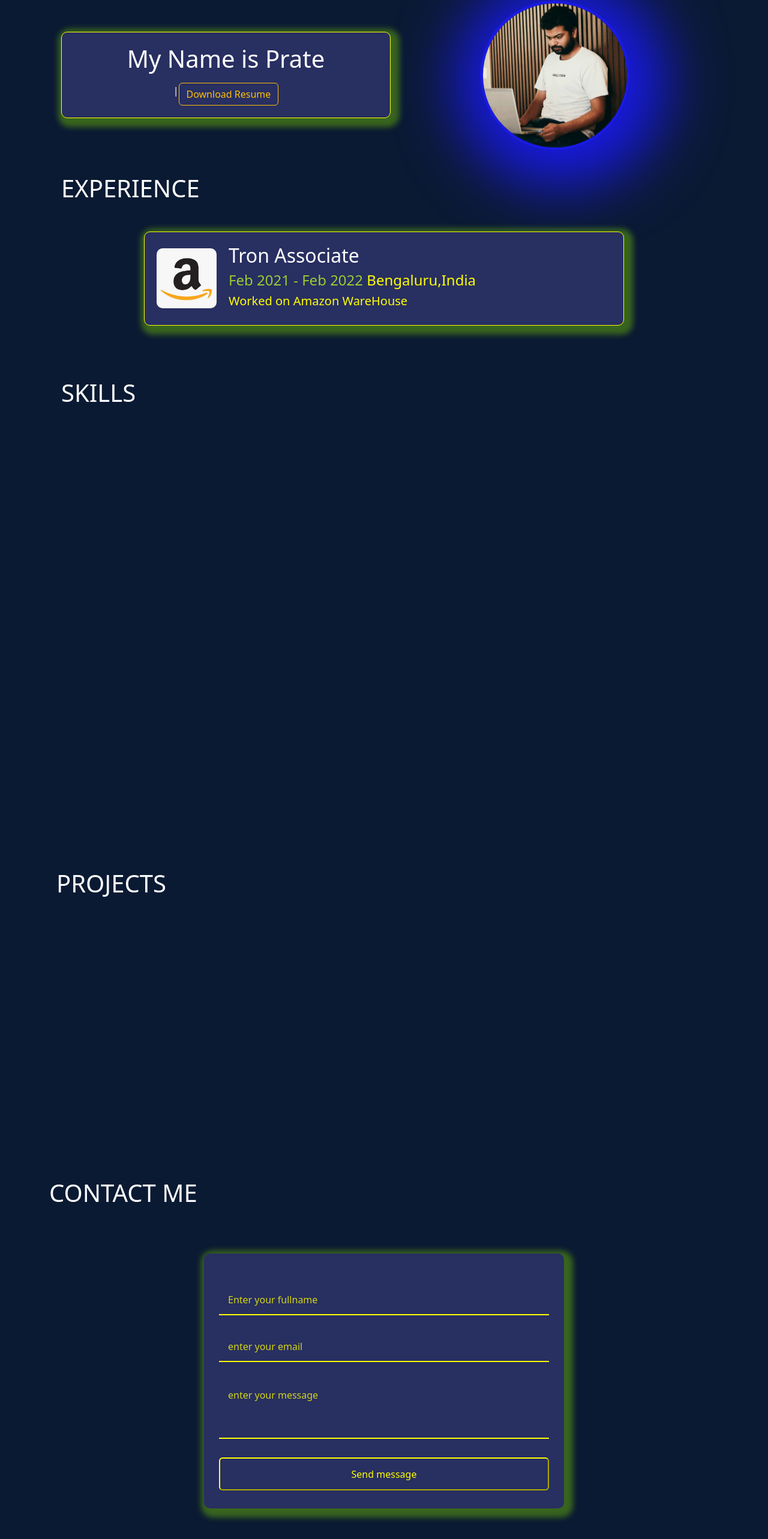
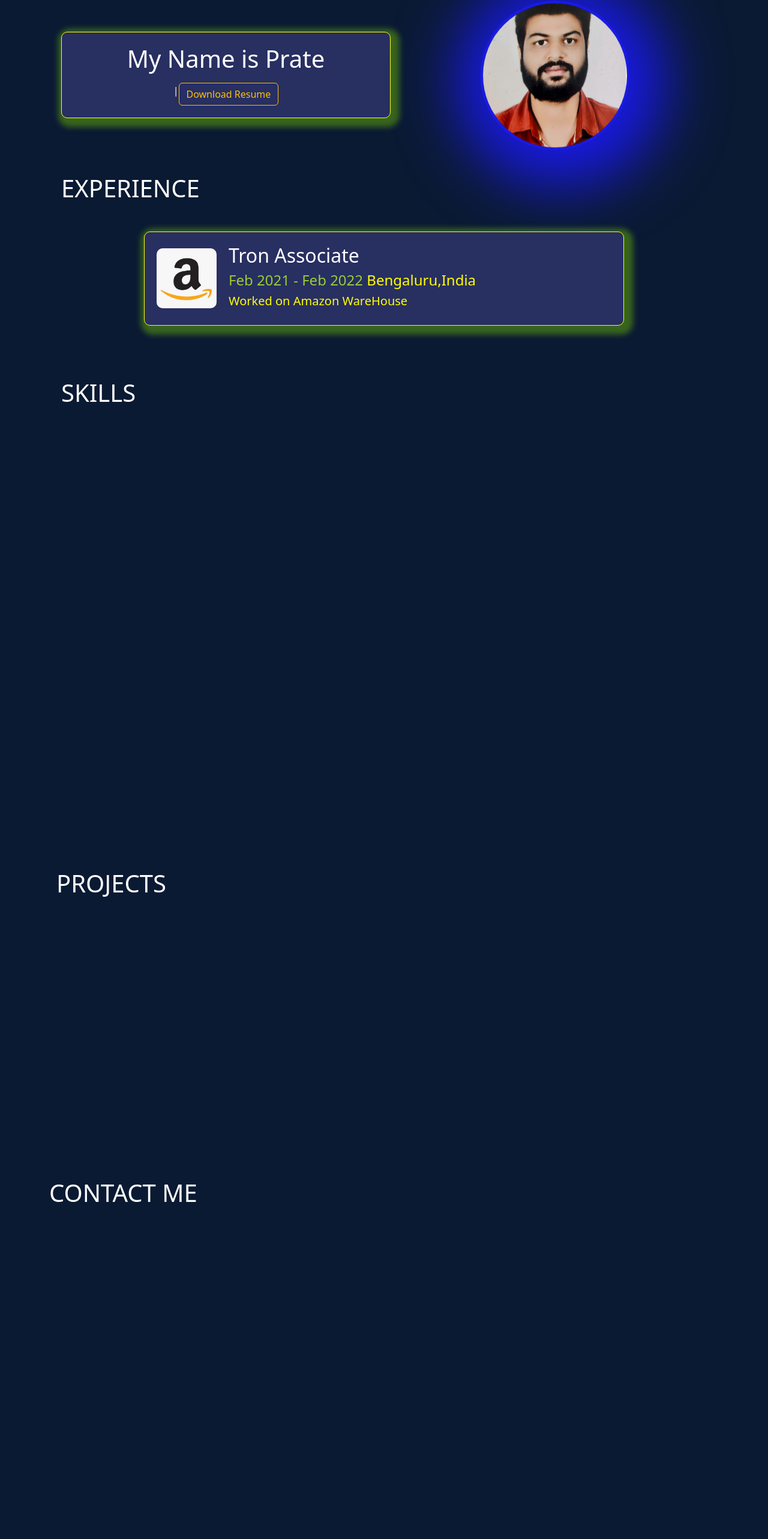
Before and after one commit to prateekjain624/portfolio, a React (Vite) app: page / in a window 1280 px wide. Shown: the part 177-2743 px from the top of the page at 60% size. Built offline with nearby package versions, Linux system fonts and the light colour scheme.

Commit message:
added some more css

```diff
--- a/src/components/Contact.jsx
+++ b/src/components/Contact.jsx
@@ -38,7 +38,11 @@ export const Contact = () => {
   return (
     <>
       <h1>CONTACT ME</h1>
-      <div className="container contact">
+      <div
+        className="container contact"
+        data-aos="fade-up"
+        data-aos-duration="1000"
+      >
         <div className="contact_form">
           <form onSubmit={onSubmit}>
             <div className="input-box">
--- a/src/components/Data/hero.json
+++ b/src/components/Data/hero.json
@@ -1,3 +1,3 @@
 {
-    "imgSrc":"hero/profile.jpg"
+    "imgSrc":"hero/image.jpg"
 }
--- a/src/components/Navbar.jsx
+++ b/src/components/Navbar.jsx
@@ -4,7 +4,11 @@ import { Link } from "react-scroll";
 export const Navbar = () => {
   return (
     <>
-      <nav className="navbar  navbar-expand-lg ">
+      <nav
+        className="navbar  navbar-expand-lg "
+        data-aos="fade-down"
+        data-aos-duration="1000"
+      >
         <div className="container">
           <h2>Portfolio</h2>
           <button
```
Also changed, not shown: public/assets/hero/image.jpg (added).
